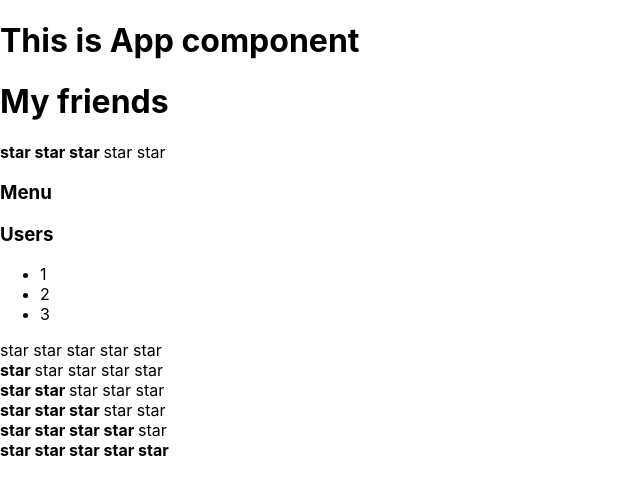
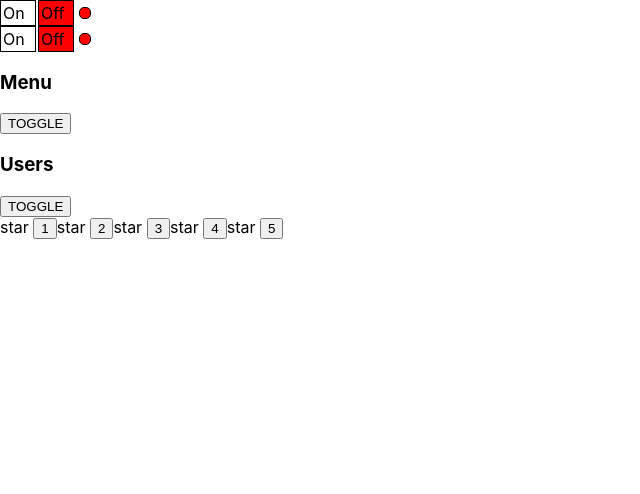
Before and after one commit to MargaritaZh/react-kobsda-kak-podrobno-dimach, a React (Create React App) app: page / in a window 1280 px wide. Shown: the top 494 px of the page, without its empty margins (0-640 px from the left). Built offline with nearby package versions, Linux system fonts and the light colour scheme.

Commit message:
useState (OnOff,UncontrolledAccordion,UncontrolledRating)

```diff
--- a/src/App.tsx
+++ b/src/App.tsx
@@ -1,23 +1,33 @@
 import React from 'react';
 import './App.css'
-import {Rating} from "./components/Rating/Rating";
-import {Accordion} from "./components/Accordion/Accordion";
+import OnOff from "./components/OnOff/OnOff";
+import {UncontrolledAccordion} from "./components/UncontroledAccordion/UncontrolledAccordion";
+import {UncontrolledRating} from "./components/UncontrolledRating/UncontrolledRating";
 
 
 function App() {
+    console.log("App rendering")
     return (
         <div>
-        <PageTitle title={"This is App component"}/>
-        <PageTitle title={"My friends"}/>
-        <Rating value={3}/>
-        <Accordion titleValue={"Menu"} collapsed={true}/>
-        <Accordion titleValue={"Users"} collapsed={false}/>
-        <Rating value={0}/>
-        <Rating value={1}/>
-        <Rating value={2}/>
-        <Rating value={3}/>
-        <Rating value={4}/>
-        <Rating value={5}/>
+
+            <OnOff/>
+            <OnOff/>
+
+            <UncontrolledAccordion titleValue={"Menu"}/>
+            <UncontrolledAccordion titleValue={"Users"}/>
+
+            <UncontrolledRating />
+
+
+            {/*<PageTitle title={"This is App component"}/>*/}
+            {/*<PageTitle title={"My friends"}/>*/}
+
+            {/*<Rating value={0}/>*/}
+            {/*<Rating value={1}/>*/}
+            {/*<Rating value={2}/>*/}
+            {/*<Rating value={3}/>*/}
+            {/*<Rating value={4}/>*/}
+            {/*<Rating value={5}/>*/}
         </div>
     );
 }
--- /dev/null
+++ b/src/components/OnOff/OnOff.tsx
@@ -0,0 +1,49 @@
+import {useState} from "react";
+
+type PropsType = {
+    // on: boolean
+}
+
+
+function OnOff(props: PropsType) {
+
+console.log("OnOff rendering")
+    let [on, setOn] = useState(false)//hook with init value
+
+    console.log("on" + on)
+    const onStyle = {
+        width: "30px",
+        height: "20px",
+        border: "1px solid black",
+        display: "inline-block",
+        padding: "2px",
+        backgroundColor:on ? "green" : "white"
+    };
+    const offStyle = {
+        width: "30px",
+        height: "20px",
+        border: "1px solid black",
+        display: "inline-block",
+        marginLeft: "2px",
+        padding: "2px",
+        backgroundColor: on ? "white" : "red"
+    };
+    const indicatorStyle = {
+        width: "10px",
+        height: "10px",
+        borderRadius: "5px",
+        border: "1px solid black",
+        display: "inline-block",
+        marginLeft: "5px",
+        backgroundColor: on ? "green" : "red"
+    };
+
+    return <div>
+        <div style={onStyle} onClick={()=>{setOn(true)}}>On</div>
+        <div style={offStyle} onClick={()=>{setOn(false)}}>Off</div>
+        <div style={indicatorStyle}></div>
+    </div>
+}
+
+
+export default OnOff
--- /dev/null
+++ b/src/components/UncontroledAccordion/UncontrolledAccordion.tsx
@@ -0,0 +1,57 @@
+import React, {useState} from "react";
+
+type AccordionPropsType = {
+    titleValue: string
+}
+
+export function UncontrolledAccordion(props: AccordionPropsType) {
+let [collapsed, setCollapsed]=useState(true)
+
+        return (
+            <div>
+                <AccordionTitle title={props.titleValue}/><button
+                onClick={()=>{setCollapsed(!collapsed)}}
+            >TOGGLE</button>
+                { !collapsed&&<AccordionBody/>}
+            </div>
+        )
+
+}
+
+// export function Accordion(props: AccordionPropsType) {
+//     if (props.collapsed === true) {
+//         return (
+//             <div>
+//                 <AccordionTitle title={props.titleValue}/>
+//             </div>
+//         )
+//     } else {
+//         return (
+//             <div>
+//                 <AccordionTitle title={props.titleValue}/>
+//                 <AccordionBody/>
+//             </div>
+//         )
+//     }
+// }
+
+
+type AccordionTitlePropsType = {
+    title: string
+}
+
+function AccordionTitle(props: AccordionTitlePropsType) {
+    return (
+        <h3>{props.title}</h3>
+    )
+}
+
+function AccordionBody() {
+    return (
+        <ul>
+            <li>1</li>
+            <li>2</li>
+            <li>3</li>
+        </ul>
+    )
+}
--- /dev/null
+++ b/src/components/UncontrolledRating/UncontrolledRating.tsx
@@ -0,0 +1,68 @@
+import React, {useState} from "react";
+
+
+type RatingPropsType = {
+    // value: number
+    // value: 0 | 1 | 2 | 3 | 4 | 5
+}
+
+export function UncontrolledRating(props: RatingPropsType) {
+
+    let [value, setValue]=useState(0)
+
+    return (
+        <div>
+            <Star selected={value >0}/><button onClick={()=>{setValue(1)}}>1</button>
+            <Star selected={value >1}/><button onClick={()=>{setValue(2)}}>2</button>
+            <Star selected={value >2}/><button onClick={()=>{setValue(3)}}>3</button>
+            <Star selected={value >3}/><button onClick={()=>{setValue(4)}}>4</button>
+            <Star selected={value >4}/><button onClick={()=>{setValue(5)}}>5</button>
+        </div>
+    )
+
+    //
+    // if (props.value === 1) {
+    //     return (
+    //         <div>
+    //             <Star selected={true}/>
+    //             <Star selected={false}/>
+    //             <Star selected={false}/>
+    //             <Star selected={false}/>
+    //             <Star selected={false}/>
+    //         </div>
+    //     )
+    // }
+    // if (props.value === 2) {
+    //     return (
+    //         <div>
+    //             <Star selected={true}/>
+    //             <Star selected={true}/>
+    //             <Star selected={false}/>
+    //             <Star selected={false}/>
+    //             <Star selected={false}/>
+    //         </div>
+    //     )
+    // }
+  //                   .......
+    // return (
+    //     <div>
+    //         <Star selected={false}/>
+    //         <Star selected={false}/>
+    //         <Star selected={false}/>
+    //         <Star selected={false}/>
+    //         <Star selected={false}/>
+    //     </div>
+    // )
+}
+
+type StarPropsType = {
+    selected: boolean
+}
+
+function Star(props: StarPropsType) {
+    if (props.selected === true) {
+        return <span><b>star </b></span>
+    } else {
+        return <span>star </span>
+    }
+}
--- a/src/index.tsx
+++ b/src/index.tsx
@@ -8,9 +8,9 @@
   document.getElementById('root') as HTMLElement
 );
 root.render(
-  <React.StrictMode>
+  // <React.StrictMode>
     <App />
-  </React.StrictMode>
+  // </React.StrictMode>
 );
 
 // If you want to start measuring performance in your app, pass a function
```
Lines whose indentation alone changed are shown as unchanged.
